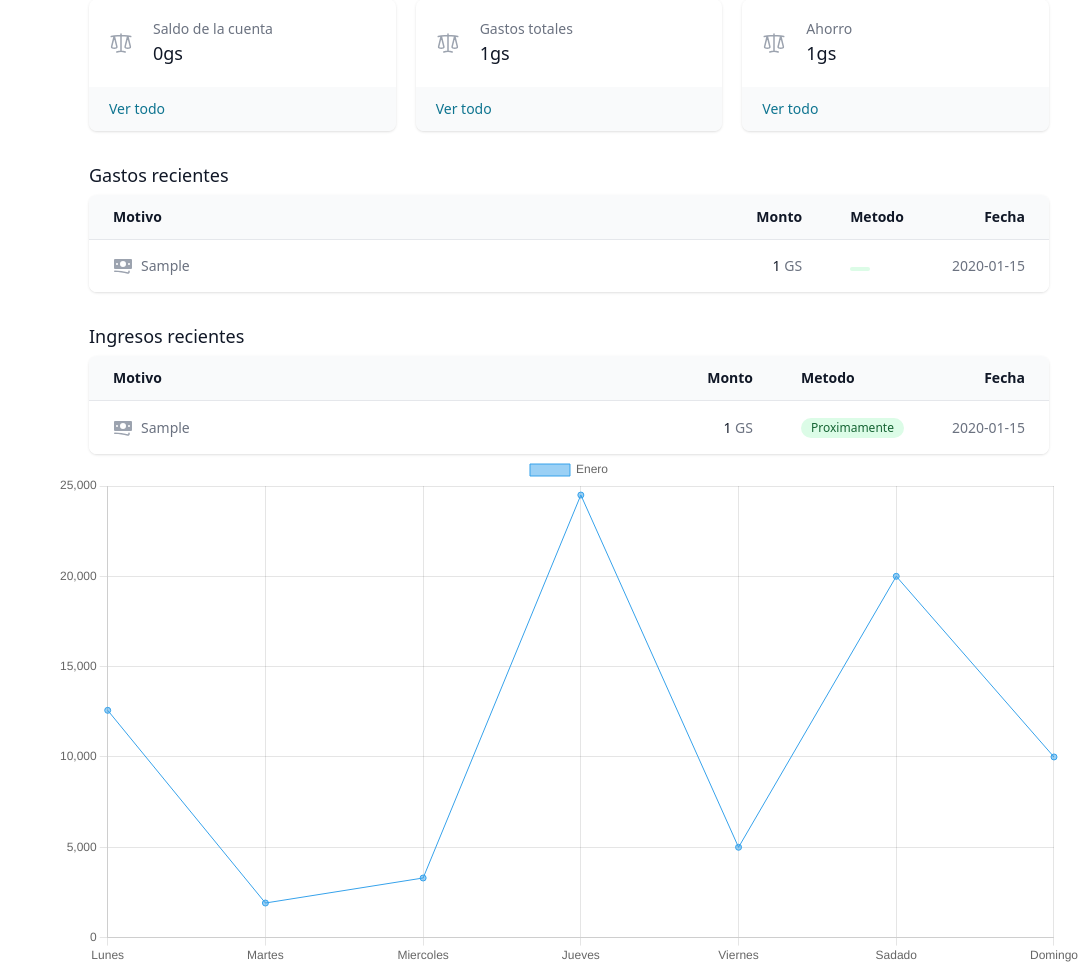
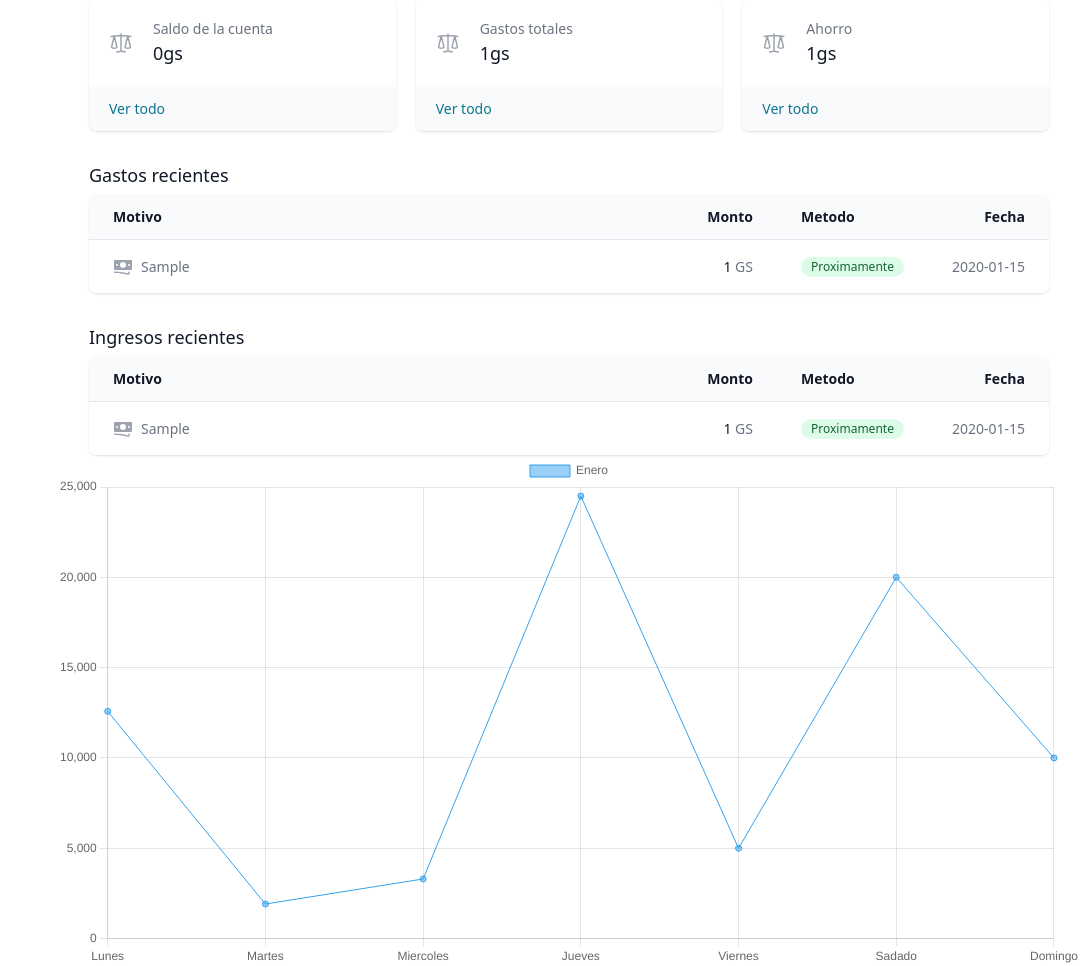
Before and after one commit to rodrvn/gestor-de-dinero-web, a Flask app: page /1 in a window 1280 px wide. Shown: the part 242-1208 px from the top of the page, without its empty margins (199-1280 px from the left). Run offline with Flask 2, Linux system fonts and the light colour scheme; tables that the repository leaves empty hold one stand-in row (values such as "Sample post"); some libraries are stand-ins or nearby versions.

Commit message:
correcciones

```diff
--- a/templates/base.html
+++ b/templates/base.html
@@ -500,7 +500,7 @@
                           GS
                         </td>
                         <td class="hidden whitespace-nowrap px-6 py-4 text-sm text-gray-500 md:block">
-                          <span class="inline-flex items-center rounded-full px-2.5 py-0.5 text-xs font-medium bg-green-100 text-green-800 capitalize">{{ proximamente }}</span>
+                          <span class="inline-flex items-center rounded-full px-2.5 py-0.5 text-xs font-medium bg-green-100 text-green-800 capitalize">proximamente</span>
                         </td>
                         <td class="whitespace-nowrap px-6 py-4 text-right text-sm text-gray-500">
                           <time datetime="2020-07-11"> {{ gasto.fecha }} </time>
```
